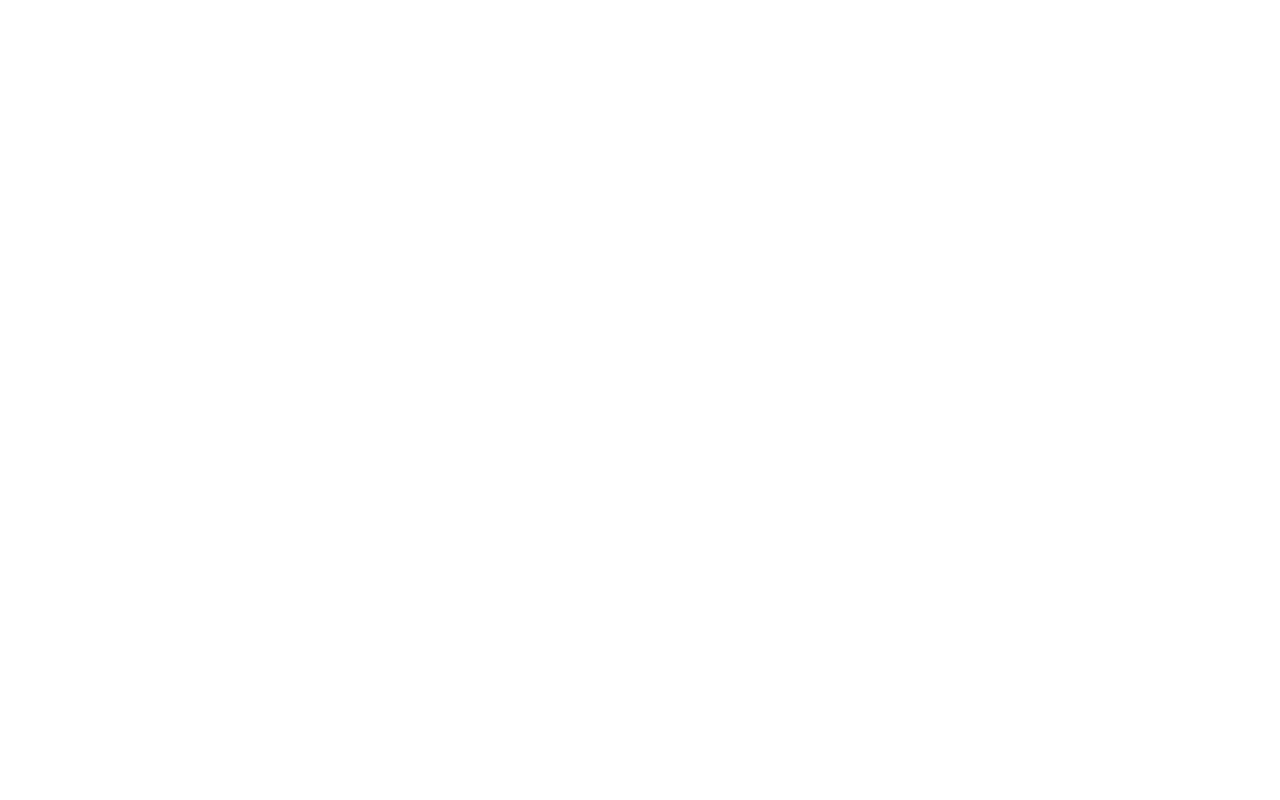
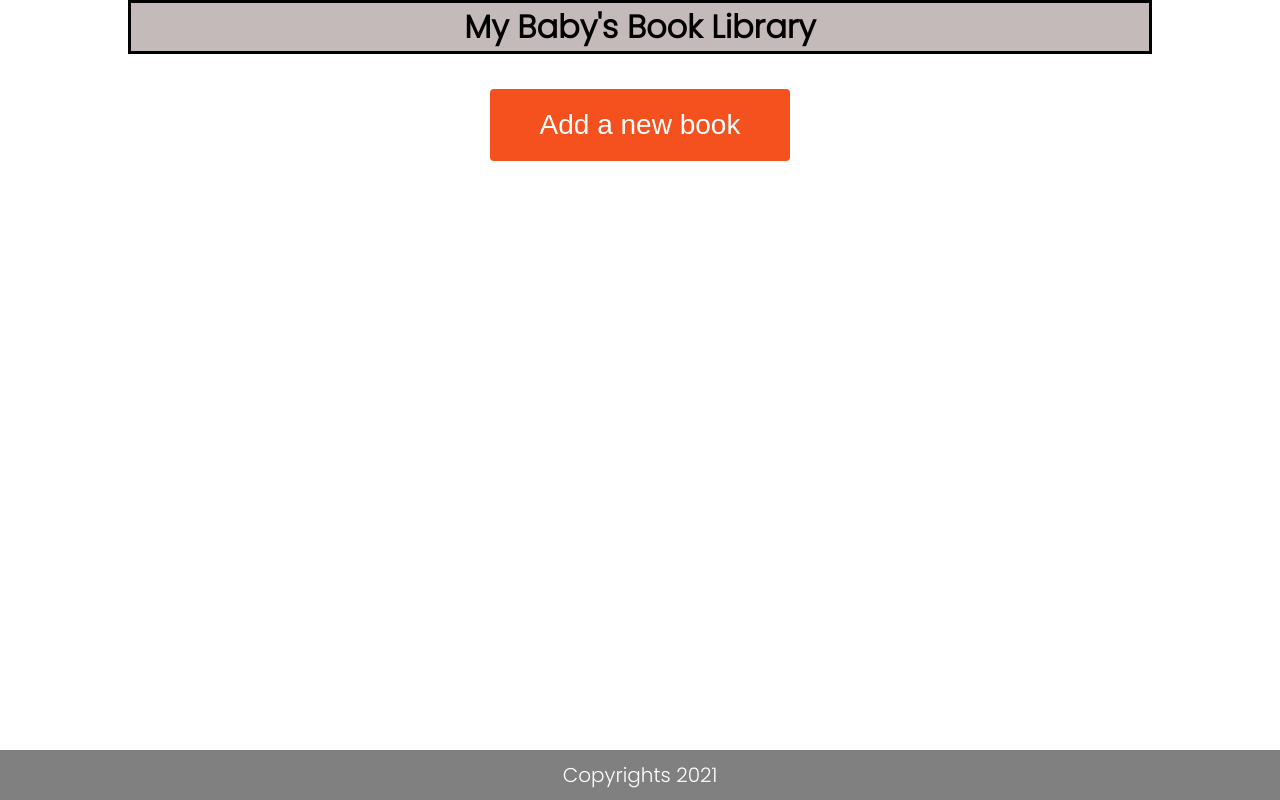
Before and after one commit to Ardenghost/book_library, a plain HTML site: page index.html in a window 1280 px wide. Drawn offline with Linux system fonts and the light colour scheme.

Commit message:
blueprint

```diff
--- a/index.html
+++ b/index.html
@@ -8,6 +8,20 @@
 </head>
 <body>
 
+    <div class="title">
+        <h1>My Baby's Book Library</h1>
+    </div>
+
+    <!-- Where the books will be shown -->
+    <div class="books">
+
+    </div>
+
+    <!-- Button to add more books -->
+
+    <div class="addBook">
+        <button class="button"> <span>Add a new book</span></button>
+    </div>
 
 
 
@@ -15,13 +29,9 @@
 
 
 
-
-
-
-
-
-
-
+    <div class="footer">
+        <p>Copyrights 2021</p>
+    </div>
     <script src="app.js"></script>
 </body>
 </html>
--- a/style.css
+++ b/style.css
@@ -5,3 +5,74 @@
     margin: 0;
     box-sizing: border-box;
 }
+.title{
+    text-align: center;
+    border: 3px solid black;
+    background-color: rgb(197, 186, 186);
+    font-family: Poppins;
+    width: 80%;
+    margin: auto;
+}
+
+.addBook{
+  max-width: 500px;
+  margin: auto;
+  padding: 30px;
+  display: flex;
+  justify-content: center;
+  align-items: center;
+}
+.button{
+  border-radius: 4px;
+  background-color: #f4511e;
+  border: none;
+  color: #FFFFFF;
+  text-align: center;
+  font-size: 28px;
+  padding: 20px;
+  width: 300px;
+  transition: all 0.5s;
+  cursor: pointer;
+  margin: 5px;
+}
+.button span {
+    cursor: pointer;
+    display: inline-block;
+    position: relative;
+    transition: 0.5s;
+  }
+
+  .button span:after {
+    content: '\00bb';
+    position: absolute;
+    opacity: 0;
+    top: 0;
+    right: -20px;
+    transition: 0.5s;
+  }
+
+  .button:hover span {
+    padding-right: 25px;
+
+  }
+
+  .button:hover span:after {
+    opacity: 1;
+    right: 0;
+
+  }
+  .footer {
+    position: fixed;
+    left: 0;
+    bottom: 0;
+    width: 100%;
+    background-color: grey;
+    color: white;
+    text-align: center;
+    height: 50px;
+ }
+ p{
+    font-family: Poppins;
+    font-size: 20px;
+    padding: 10px;
+ }
```
